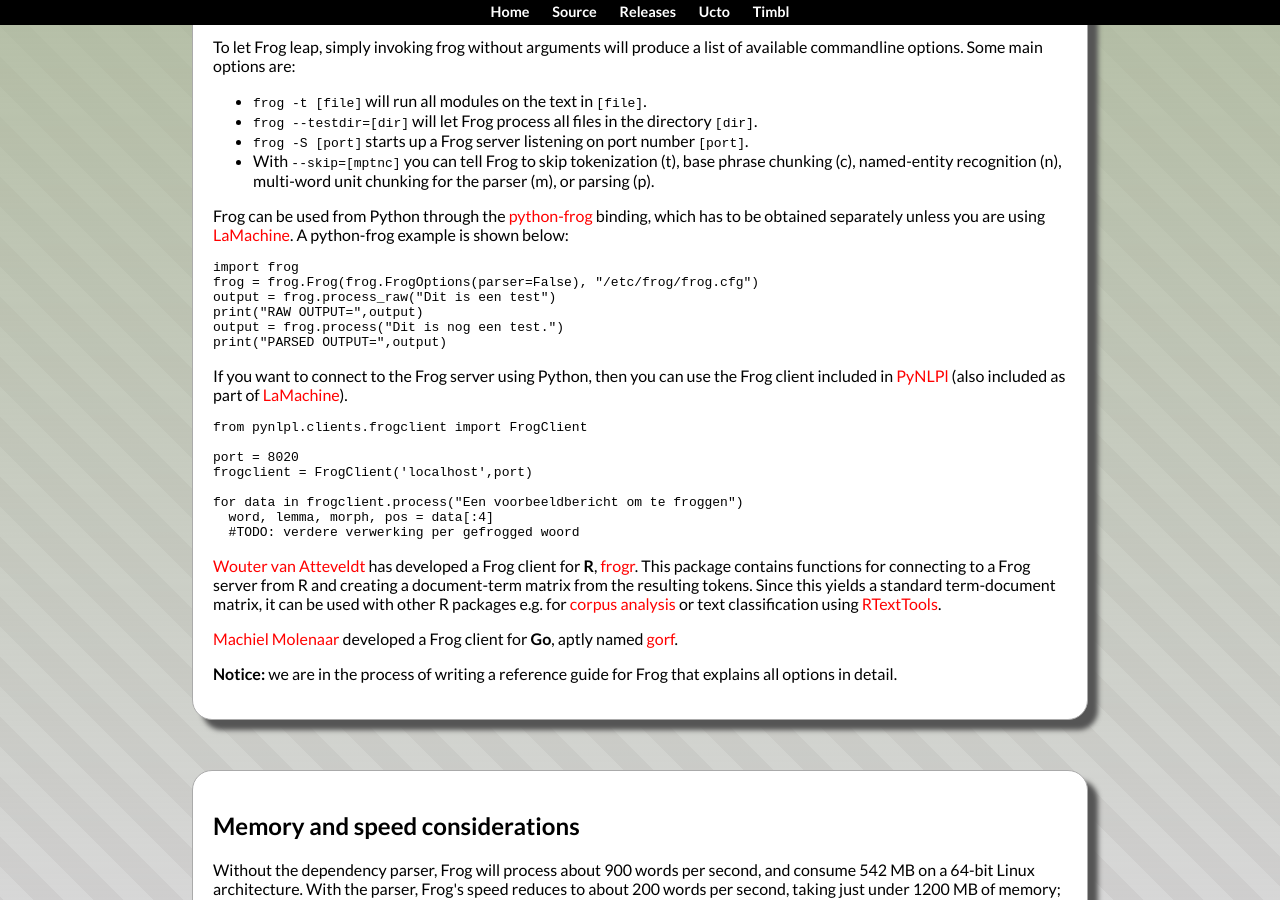
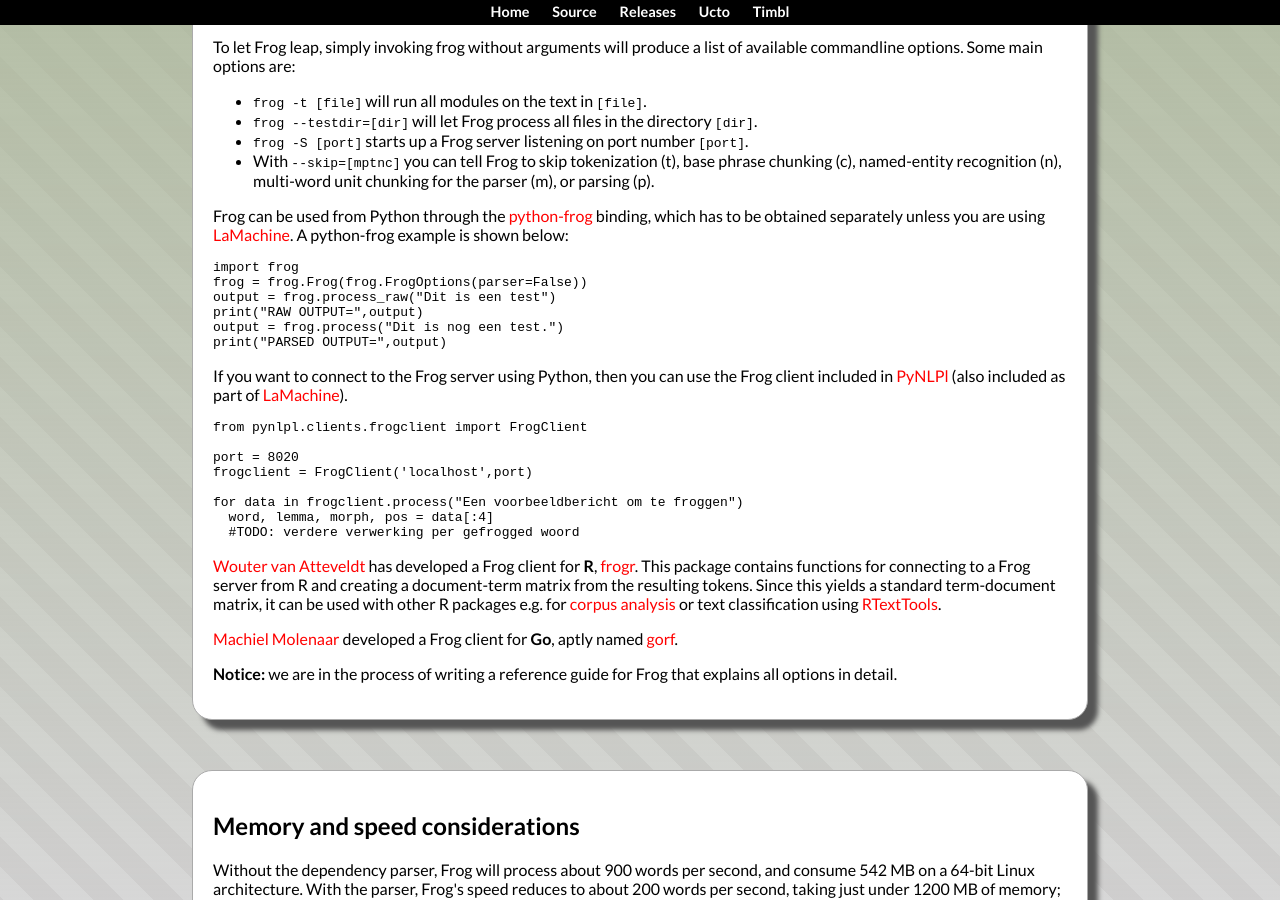
Before and after one commit to LanguageMachines/frog, a Jekyll site: the page built from index.html, in a window 1280 px wide and 900 px high, scrolled down 3394 px. Built offline with Jekyll 4.4.1, drawn with Linux system fonts in a browser that asks for light colours.

Commit message:
python-frog example fix

```diff
--- a/index.html
+++ b/index.html
@@ -178,7 +178,7 @@ is shown below:</p>
 
 <pre>
 import frog
-frog = frog.Frog(frog.FrogOptions(parser=False), "/etc/frog/frog.cfg")
+frog = frog.Frog(frog.FrogOptions(parser=False))
 output = frog.process_raw("Dit is een test")
 print("RAW OUTPUT=",output)
 output = frog.process("Dit is nog een test.")
```
